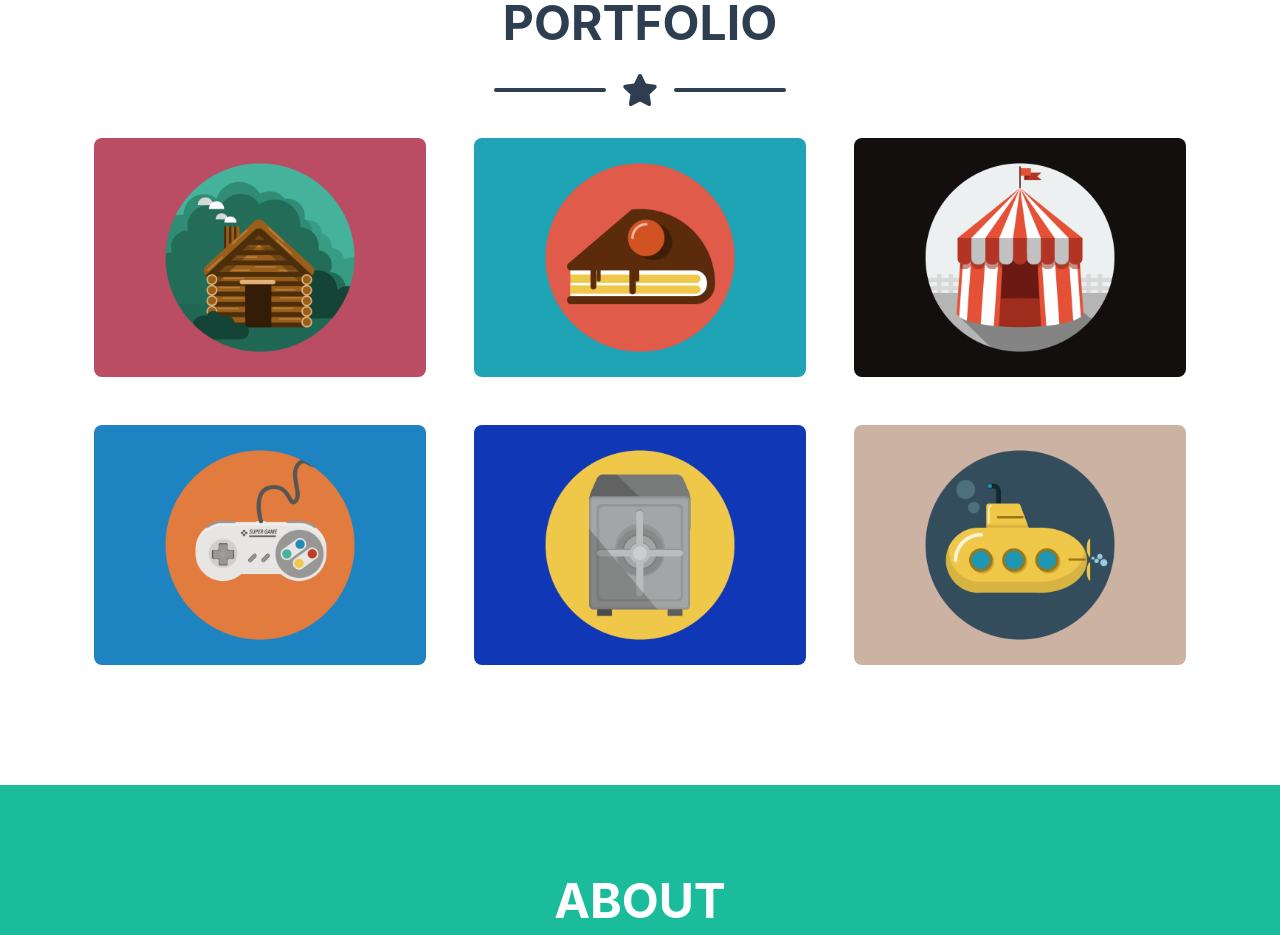
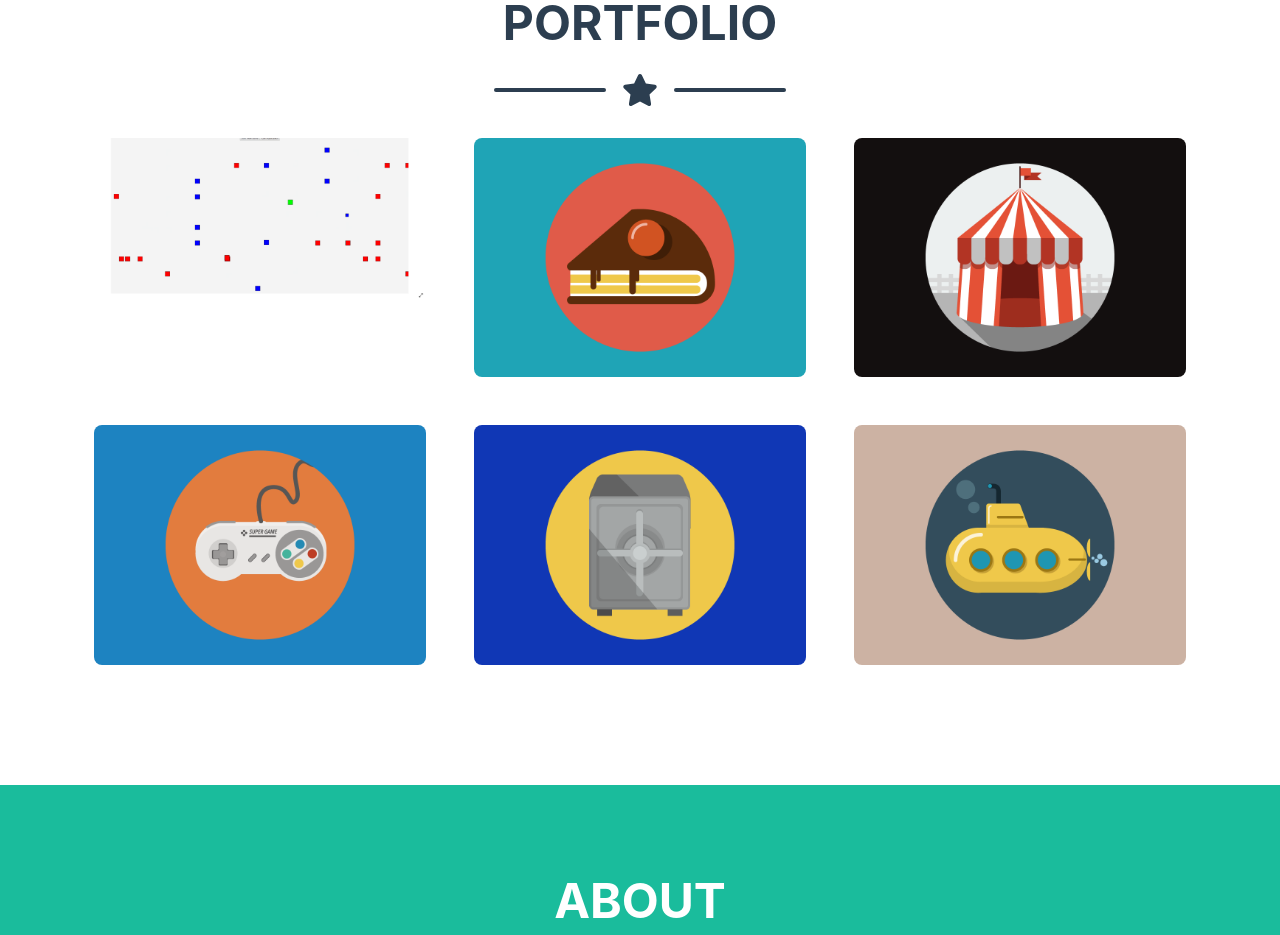
Before and after one commit to meetAlexLau/meetalexlau.github.io, a website: page index.html in a window 1280 px wide. Shown: the part 1123-2058 px from the top of the page. Drawn offline with nearby package versions, Linux system fonts and the light colour scheme; a web font is replaced by a local one.

Commit message:
Added Box image/gif

```diff
--- a/index.html
+++ b/index.html
@@ -72,7 +72,7 @@
                         <div class="portfolio-item mx-auto" data-toggle="modal" data-target="#portfolioModal0">
                             <div class="portfolio-item-caption d-flex align-items-center justify-content-center h-100 w-100">
                                 <div class="portfolio-item-caption-content text-center text-white"><i class="fas fa-plus fa-3x"></i></div>
-                            </div><img class="img-fluid" src="assets/img/portfolio/cabin.png" alt="Log Cabin"/>
+                            </div><img class="img-fluid" src="assets/img/portfolio/box.png" alt="Log Cabin"/>
                         </div>
                     </div>
                     <div class="col-md-6 col-lg-4 mb-5">
@@ -130,7 +130,7 @@
                                         <div class="divider-custom-icon"><i class="fas fa-star"></i></div>
                                         <div class="divider-custom-line"></div>
                                     </div>
-                                    <!-- Portfolio Modal - Image--><img class="img-fluid rounded mb-5" src="assets/img/portfolio/cabin.png" alt="Log Cabin"/>
+                                    <!-- Portfolio Modal - Image--><img class="img-fluid rounded mb-5" src="assets/img/portfolio/box.gif" alt="Log Cabin"/>
                                     <!-- Portfolio Modal - Text-->
                                     <p class="mb-5">Lorem ipsum dolor sit amet, consectetur adipisicing elit.Mollitia neque assumenda ipsam nihil, molestias magnam, recusandae quos quis inventore quisquam velit asperiores, vitae? Reprehenderit soluta, eos quod consequuntur itaque. Nam.</p>
                                     <button class="btn btn-primary" href="#" data-dismiss="modal"><i class="fas fa-times fa-fw"></i>Close Window</button>
```
Also changed, not shown: assets/img/portfolio/box.png (added), 1 other file.
